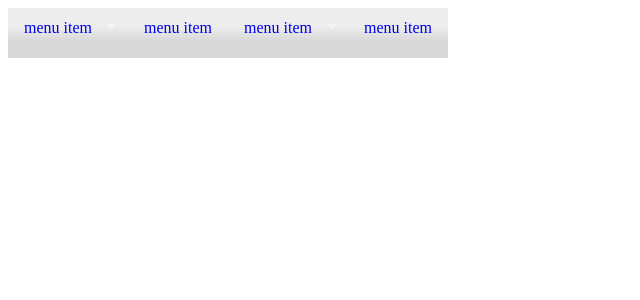
After one commit to Nonpython/BHamTechEvents, a Django app: template main/templates/example.html in a window 1280 px wide. The commit adds this page. Shown: the top 300 px of the page, without its empty margins (0-640 px from the left). Run offline with Django 3.2, Linux system fonts and the light colour scheme; the template is opened without the code that fills it, so the values that code supplies are empty; parts of the project's set-up code (start-up, migrations or seed data) failed here and were passed over; some libraries are stand-ins or nearby versions.

Commit message:
Updating unupdated files from sync.

```diff
--- /dev/null
+++ b/main/templates/example.html
@@ -0,0 +1,123 @@
+<!DOCTYPE HTML PUBLIC "-//W3C//DTD HTML 4.01//EN"
+"http://www.w3.org/TR/html4/strict.dtd">
+<html lang="en">
+	<head>
+		<title>A very basic Superfish menu example</title>
+		<meta http-equiv="content-type" content="text/html;charset=utf-8">
+		<link rel="stylesheet" type="text/css" href="{{ MEDIA_URL }}css/superfish.css" media="screen">
+        <script type="application/javascript" src="https://ajax.googleapis.com/ajax/libs/jquery/1.5.1/jquery.min.js"></script>
+		<script type="text/javascript" src="{{ MEDIA_URL }}js/hoverIntent.js"></script>
+		<script type="text/javascript" src="{{ MEDIA_URL }}js/superfish.js"></script>
+		<script type="text/javascript">
+
+		// initialise plugins
+		jQuery(function(){
+			jQuery('ul.sf-menu').superfish();
+		});
+
+		</script>
+	</head>
+	<body>
+		<ul class="sf-menu">
+			<li class="current">
+				<a href="example.html#a">menu item</a>
+				<ul>
+					<li>
+						<a href="example.html#aa">menu item that is quite long</a>
+					</li>
+					<li class="current">
+						<a href="example.html#ab">menu item</a>
+						<ul>
+							<li class="current"><a href="example.html#">menu item</a></li>
+							<li><a href="example.html#aba">menu item</a></li>
+							<li><a href="example.html#abb">menu item</a></li>
+							<li><a href="example.html#abc">menu item</a></li>
+							<li><a href="example.html#abd">menu item</a></li>
+						</ul>
+					</li>
+					<li>
+						<a href="example.html#">menu item</a>
+						<ul>
+							<li><a href="example.html#">menu item</a></li>
+							<li><a href="example.html#">menu item</a></li>
+							<li><a href="example.html#">menu item</a></li>
+							<li><a href="example.html#">menu item</a></li>
+							<li><a href="example.html#">menu item</a></li>
+						</ul>
+					</li>
+					<li>
+						<a href="example.html#">menu item</a>
+						<ul>
+							<li><a href="example.html#">menu item</a></li>
+							<li><a href="example.html#">menu item</a></li>
+							<li><a href="example.html#">menu item</a></li>
+							<li><a href="example.html#">menu item</a></li>
+							<li><a href="example.html#">menu item</a></li>
+						</ul>
+					</li>
+				</ul>
+			</li>
+			<li>
+				<a href="example.html#">menu item</a>
+			</li>
+			<li>
+				<a href="example.html#">menu item</a>
+				<ul>
+					<li>
+						<a href="example.html#">menu item</a>
+						<ul>
+							<li><a href="example.html#">short</a></li>
+							<li><a href="example.html#">short</a></li>
+							<li><a href="example.html#">short</a></li>
+							<li><a href="example.html#">short</a></li>
+							<li><a href="example.html#">short</a></li>
+						</ul>
+					</li>
+					<li>
+						<a href="example.html#">menu item</a>
+						<ul>
+							<li><a href="example.html#">menu item</a></li>
+							<li><a href="example.html#">menu item</a></li>
+							<li><a href="example.html#">menu item</a></li>
+							<li><a href="example.html#">menu item</a></li>
+							<li><a href="example.html#">menu item</a></li>
+						</ul>
+					</li>
+					<li>
+						<a href="example.html#">menu item</a>
+						<ul>
+							<li><a href="example.html#">menu item</a></li>
+							<li><a href="example.html#">menu item</a></li>
+							<li><a href="example.html#">menu item</a></li>
+							<li><a href="example.html#">menu item</a></li>
+							<li><a href="example.html#">menu item</a></li>
+						</ul>
+					</li>
+					<li>
+						<a href="example.html#">menu item</a>
+						<ul>
+							<li><a href="example.html#">menu item</a></li>
+							<li><a href="example.html#">menu item</a></li>
+							<li><a href="example.html#">menu item</a></li>
+							<li><a href="example.html#">menu item</a></li>
+							<li><a href="example.html#">menu item</a></li>
+						</ul>
+					</li>
+					<li>
+						<a href="example.html#">menu item</a>
+						<ul>
+							<li><a href="example.html#">menu item</a></li>
+							<li><a href="example.html#">menu item</a></li>
+							<li><a href="example.html#">menu item</a></li>
+							<li><a href="example.html#">menu item</a></li>
+							<li><a href="example.html#">menu item</a></li>
+						</ul>
+					</li>
+				</ul>
+			</li>
+			<li>
+				<a href="example.html#">menu item</a>
+			</li>
+		</ul>
+	</body>
+</html>
--- a/media/css/superfish.css
+++ b/media/css/superfish.css
@@ -56,28 +56,28 @@ ul.sf-menu li li li.sfHover ul {
   margin-bottom: 1em; }
 
 .sf-menu a {
-  border-left: 1px solid #1a1a1a;
-  border-top: 1px solid #00498f;
   padding: 0.75em 1em;
-  text-decoration: none; }
-
-.sf-menu a, .sf-menu a:visited {
-  color: #1133aa; }
+  text-decoration: none;
+  height: 50px;
+}
 
 .sf-menu li {
-  background: #1a1a1a; }
+    background: url("../images/Header-gradient.png") repeat-x;
+}
 
 .sf-menu li li {
-  background: #1a1a1a; }
+    background: url("../images/Header-gradient.png") repeat-x;
+ }
 
 .sf-menu li li li {
-  background: #1a1a1a; }
+    background: url("../images/Header-gradient.png") repeat-x;
+ }
 
 .sf-menu li:hover, .sf-menu li.sfHover,
 .sf-menu a:focus, .sf-menu a:hover, .sf-menu a:active {
-  background: #00498f;
-  color: #1a1a1a;
-  outline: 0; }
+  outline: 0;
+    height:50px;
+}
 
 /** arrows */
 .sf-menu a.sf-with-ul {
@@ -113,23 +113,3 @@ li.sfHover > a > .sf-sub-indicator {
 
 .sf-menu ul a > .sf-sub-indicator {
   background-position: 0 0; }
-
-/* apply hovers to modern browsers */
-.sf-menu ul a:focus > .sf-sub-indicator,
-.sf-menu ul a:hover > .sf-sub-indicator,
-.sf-menu ul a:active > .sf-sub-indicator,
-.sf-menu ul li:hover > a > .sf-sub-indicator,
-.sf-menu ul li.sfHover > a > .sf-sub-indicator {
-  background-position: -10px 0; }
-
-/** shadows for all but IE6 ** */
-.sf-shadow ul {
-  background: url("../images/shadow.png") no-repeat bottom right;
-  padding: 0 8px 9px 0;
-  -moz-border-radius-bottomleft: 17px;
-  -moz-border-radius-topright: 17px;
-  -webkit-border-top-right-radius: 17px;
-  -webkit-border-bottom-left-radius: 17px; }
-
-.sf-shadow ul.sf-shadow-off {
-  background: transparent; }
```
Also changed, not shown: main/templates/base.html (+51 -89 lines), media/css/main.css (+39 -46 lines), media/js/menu.js (+2 -29 lines), media/images/Header-gradient.png (added), media/images/Logo.png (added), media/images/Menu-active.png (added), media/images/arrows-ffffff.png (added), media/images/date-gradient.png (deleted), media/images/gradient.png (deleted), media/images/mascot.png (renamed from media/images/Hamster-logo.png), media/images/shadow.png (added), 1 other file.
